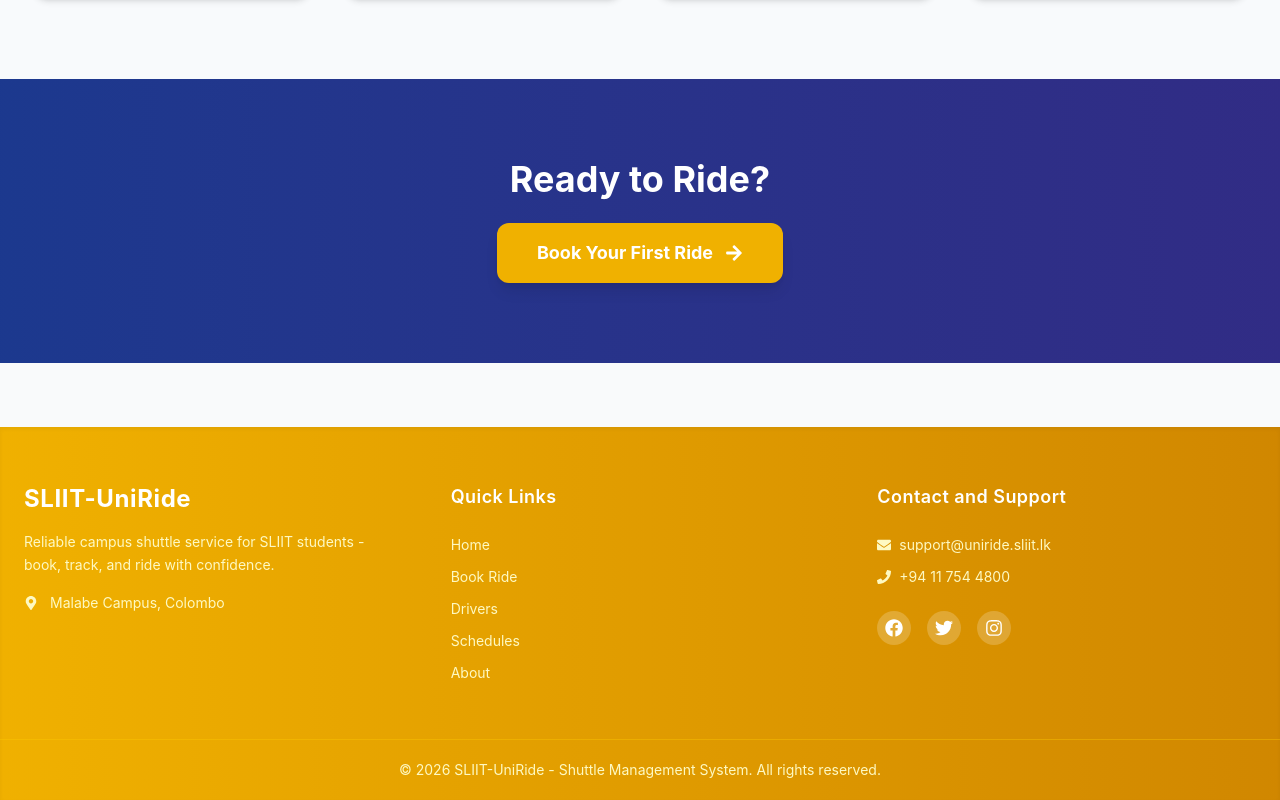
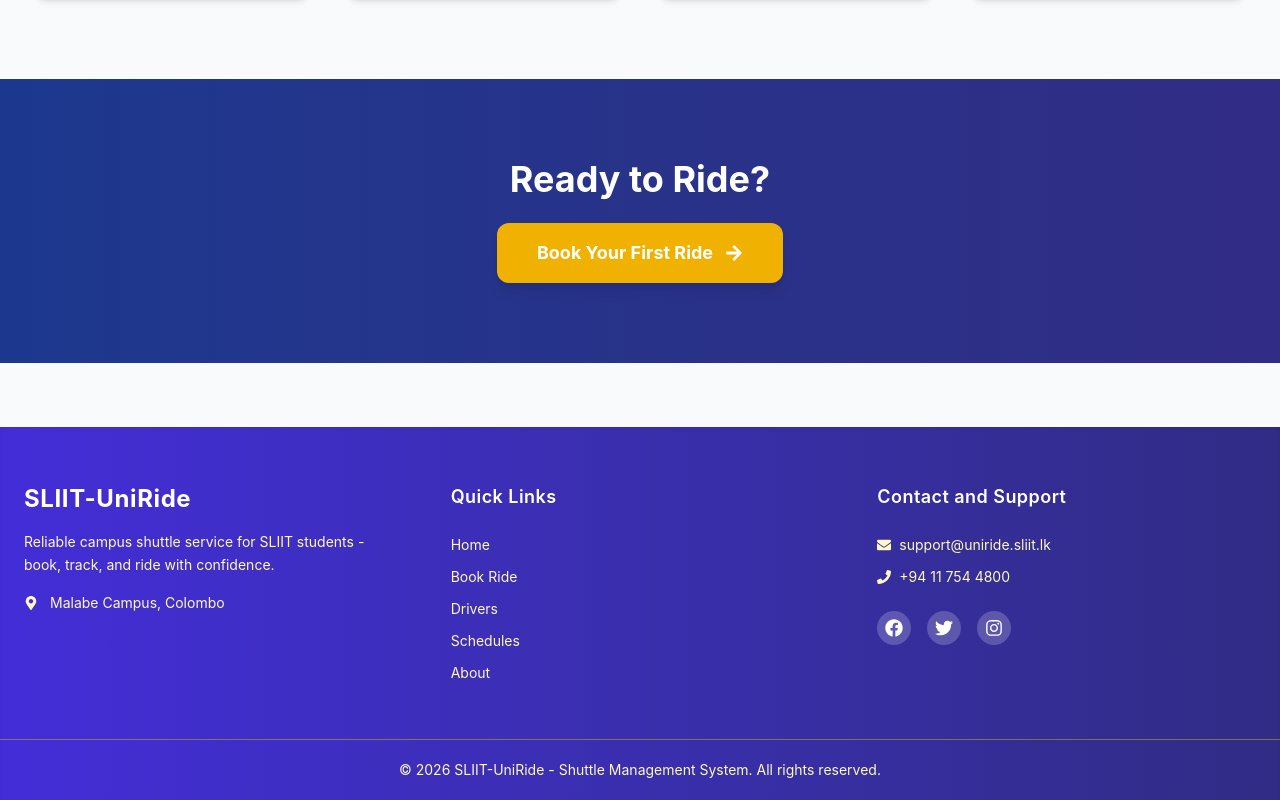
Before and after one commit to VishwaKeshara/SLIIT_UNIRIDE, a React (Vite) app in the folder frontend/: page / in a window 1280 px wide. Shown: the part 1135-1935 px from the top of the page. Built offline with nearby package versions, Linux system fonts and the light colour scheme.

Commit message:
Update App.js

```diff
--- a/frontend/src/components/Footer.jsx
+++ b/frontend/src/components/Footer.jsx
@@ -19,7 +19,7 @@
   ];
 
   return (
-    <footer className="mt-16 bg-gradient-to-r from-yellow-500 to-yellow-600 text-white shadow-inner">
+    <footer className="mt-16 bg-gradient-to-r from-indigo-700 to-indigo-900 text-white shadow-inner">
       <div className="mx-auto grid max-w-7xl grid-cols-1 gap-10 px-6 py-14 text-center md:grid-cols-3 md:gap-12 md:text-left">
         <div className="space-y-4">
           <h3 className="text-2xl font-bold tracking-wide">SLIIT-UniRide</h3>
```
Also changed, not shown: 1 other file (tests, documents, lock files or other folders).
